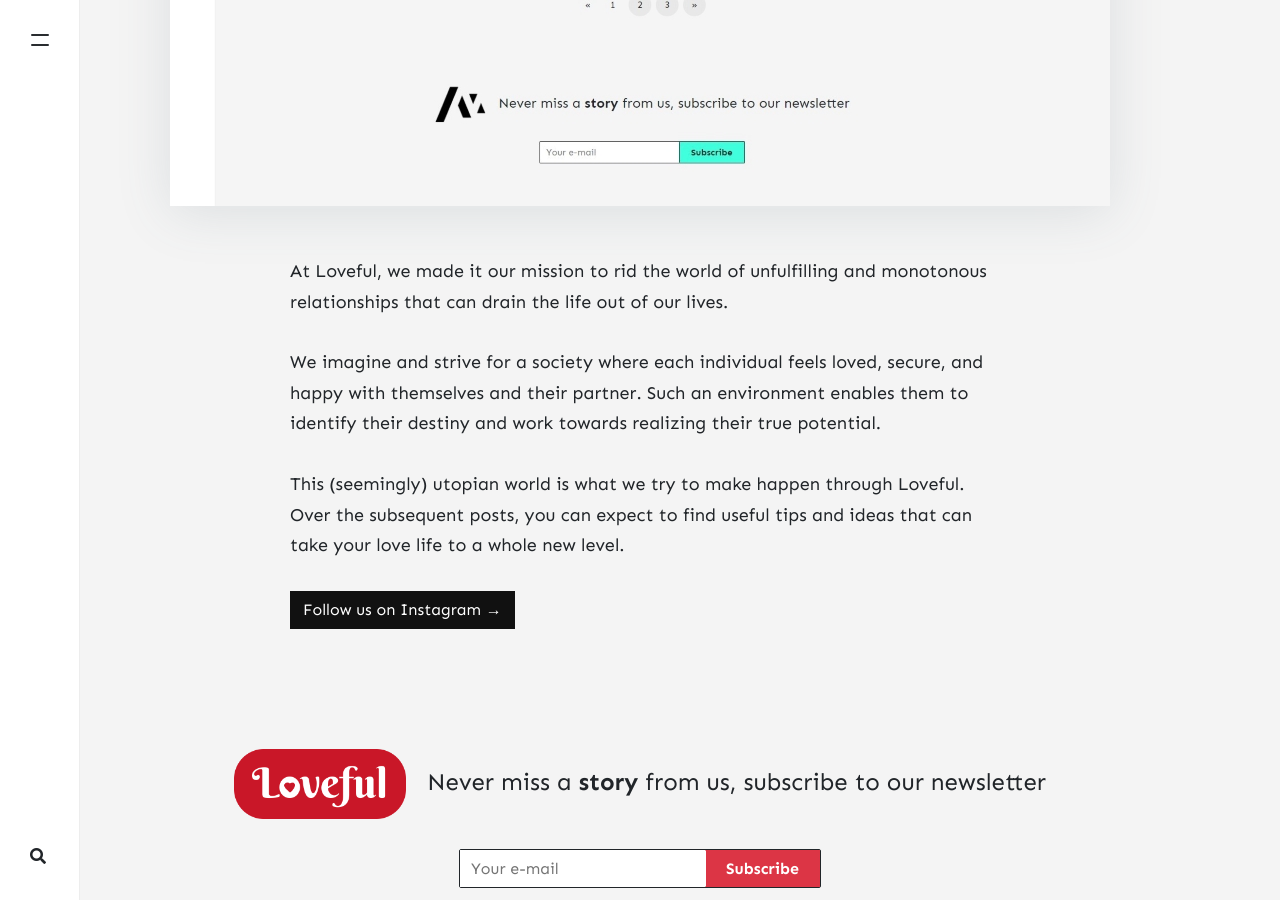
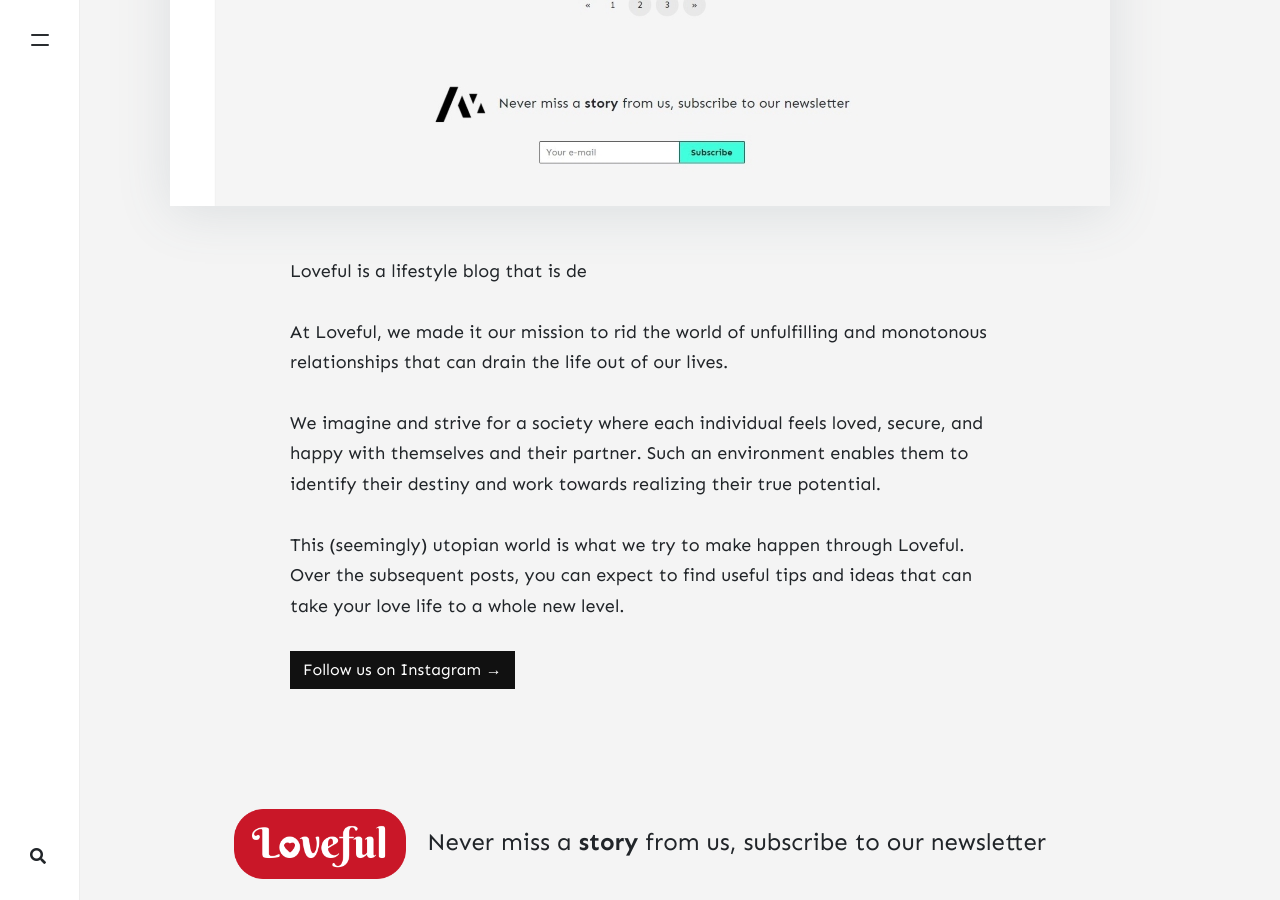
Before and after one commit to stackbit-projects/happy-zebra-28bc2, a Jekyll site: the page built from _pages/about.md, in a window 1280 px wide and 900 px high, scrolled down 1488 px. Built offline with Jekyll 4.4.1, drawn with Linux system fonts in a browser that asks for light colours; nearby versions of some CDN libraries; comment, search, counter and statistics services are not loaded.

Commit message:
about.md: changed

```diff
--- a/_pages/about.md
+++ b/_pages/about.md
@@ -7,6 +7,8 @@
 imageshadow: true
 ---
 
+Loveful is a lifestyle blog that is de
+
 At Loveful, we made it our mission to rid the world of unfulfilling and monotonous relationships that can drain the life out of our lives.
 
 We imagine and strive for a society where each individual feels loved, secure, and happy with themselves and their partner. Such an environment enables them to identify their destiny and work towards realizing their true potential.
```
